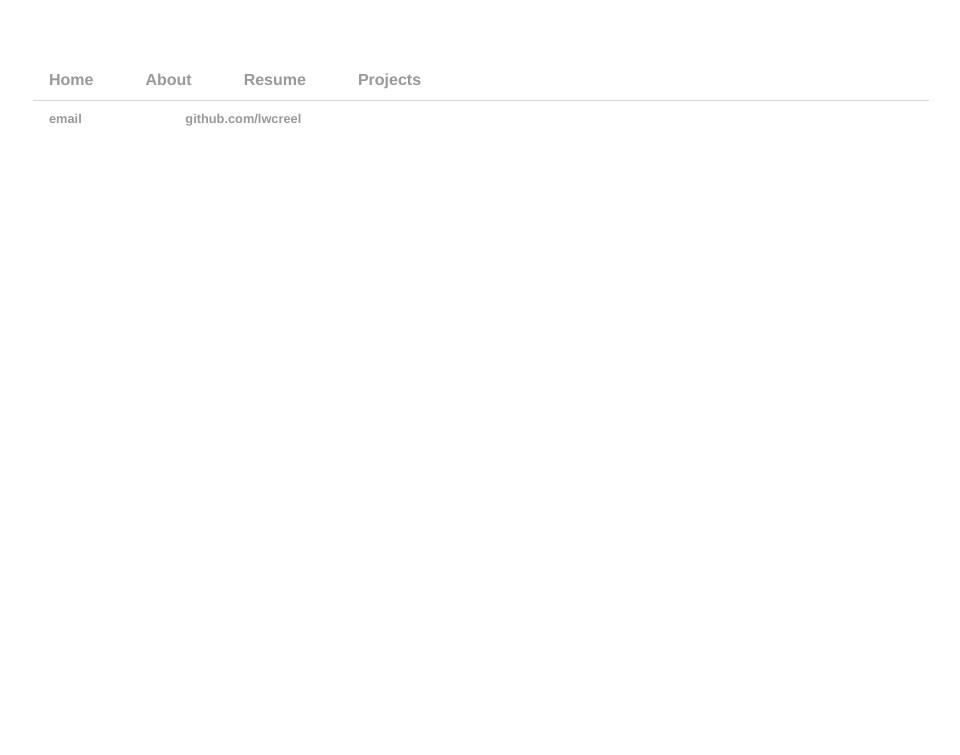
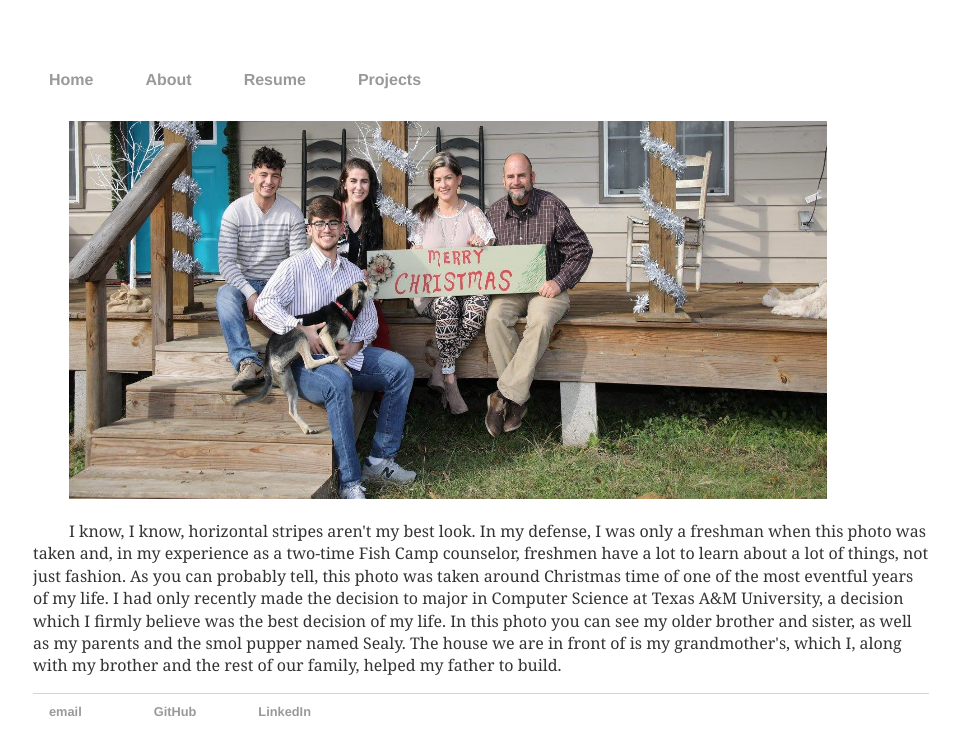
Before and after one commit to lwcreel/lwcreel.github.io, a Jekyll site: the page built from about/index.html, in a window 1280 px wide. Shown: the top 755 px of the page, without its empty margins (159-1119 px from the left). Built offline with Jekyll 4.4.1, drawn with Linux system fonts in a browser that asks for light colours.

Commit message:
Added stuff to About page

```diff
--- a/_layouts/default.html
+++ b/_layouts/default.html
@@ -23,12 +23,13 @@
 
 		{{ content }}
 
-		</div><!-- /.container -->
+		</div>
 		<footer>
 			<div class="row">
     		<ul class="nav">
-        		<div class="col-sm-6"><li class="nav-item"><a class="nav-link" href="mailto:landon.creel@icloud.com">email</a></li></div>
-        		<div class="col-sm-6"><li class="nav-item"><a class="nav-link" href="https://github.com/lwcreel">github.com/lwcreel</a></li></ul></div>
+        		<div class="col-sm-4"><li class="nav-item"><a class="nav-link" href="mailto:landon.creel@icloud.com">email</a></li></div>
+				<div class="col-sm-4"><li class="nav-item"><a class="nav-link" href="https://github.com/lwcreel">GitHub</a></li></div>
+				<div class="col-sm-4"><li class="nav-item"><a class="nav-link" href="https://www.linkedin.com/in/landon-creel-149859177">LinkedIn</a></li></div>
 			</ul>
 			</div>
 		</footer>
--- a/about/index.html
+++ b/about/index.html
@@ -2,3 +2,18 @@
 layout: default
 title: Landon Creel
 ---
+<body>
+<img class ="family-photo" src="../imgs/LandonFam.jpg" alt="Landon and his family">
+<div class="row">
+    <p class="about">
+        I know, I know, horizontal stripes aren't my best look. In my defense, I was only a freshman when
+        this photo was taken and, in my experience as a two-time Fish Camp counselor, freshmen have a lot
+        to learn about a lot of things, not just fashion. As you can probably tell, this photo was taken
+        around Christmas time of one of the most eventful years of my life. I had only recently made the
+        decision to major in Computer Science at Texas A&M University, a decision which I firmly believe
+        was the best decision of my life. In this photo you can see my older brother and sister, as well
+        as my parents and the smol pupper named Sealy. The house we are in front of is my grandmother's,
+        which I, along with my brother and the rest of our family, helped my father to build.
+    </p>
+</div>
+</body>
--- a/css/main.css
+++ b/css/main.css
@@ -27,6 +27,14 @@ a:hover {
 .home {
     font-size: 1.5em;
     line-height: 1.4em;
+    font-family: 'Georgia', 'Cambria', 'Serif';
+    color: #333;
+}
+.about {
+    font-size: 1.0em;
+    line-height: 1.4em;
+    text-indent: 36px;
+    font-family: 'Georgia', 'Cambria', 'Serif';
     color: #333;
 }
 footer {
@@ -41,5 +49,11 @@ ul.posts li {
     list-style: none;
 }
 .circular-portrait {
-    border-radius: 50%
+    border-radius: 50%;
 }
+.family-photo{
+    width: 800px;
+    height: 420px; /* hehe */
+    padding: 21px; /* Ay-Ay-Ay Whoop! */
+    align-content: center;
+}
--- a/index.html
+++ b/index.html
@@ -7,14 +7,14 @@ title: Landon Creel
 	<div class="row">
 		<div class="col-sm-8">
 		  <p class="home">My name is Landon W. Creel and I'm a junior Computer Science currently studying at Texas A&M University</p>
-		  <p class="home">On this website you will find information about some of my favorite projects I have completed, my resume, and a bit of personal information as well.</p>
-		  <p class="home">Feel free to shoot me an email, check out my GitHub, or connect with me on LinkedIn at the links on the bottom of the page</p>
+		  <p class="home">On this website you will find information about some of my favorite projects, my resume, and a bit of personal information as well.</p>
+		  <p class="home">Feel free to shoot me an email, check out my GitHub, or connect with me on LinkedIn at the links on the bottom of the page.</p>
 		  <p class="home">Thanks and Gig 'Em?</p>
 		</div>
 
 	  <div class="col-sm-4">
 		<!-- CHANGE THIS PATH BEFORE MERGING-->
-		<img class="circular-portrait" src="C:\Users\Landon Creel\OneDrive\Documents\Side Projects\PersonalWebsite\imgs\LandonIMG.jpg" alt="image of Landon">
+		<img class="circular-portrait" src="imgs/LandonIMG.jpg" alt="image of Landon">
 	  </div>
 	</div>
 </div>
```
Also changed, not shown: imgs/LandonFam.jpg (added).
